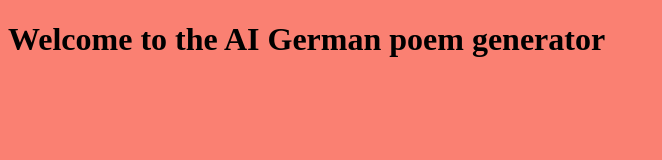
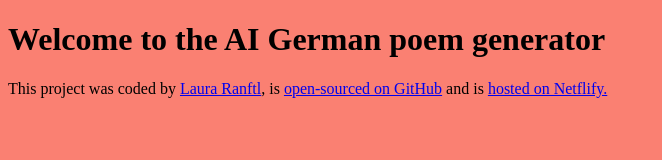
Before and after one commit to lautschr/german-poem-generator, a plain HTML site: page index.html in a window 1280 px wide. Shown: the whole page, without its empty margins (0-662 px from the left). Drawn offline with Linux system fonts and the light colour scheme.

Commit message:
Added footer

```diff
--- a/index.html
+++ b/index.html
@@ -1,14 +1,23 @@
 <!DOCTYPE html>
 <html lang="en">
-<head>
-    <meta charset="UTF-8">
-    <meta name="viewport" content="width=device-width, initial-scale=1.0">
-    <link rel="stylesheet" href="src/style.css">
+  <head>
+    <meta charset="UTF-8" />
+    <meta name="viewport" content="width=device-width, initial-scale=1.0" />
+    <link rel="stylesheet" href="src/style.css" />
     <title>AI German Poem Generator</title>
-</head>
-<body>
+  </head>
+  <body>
     <h1>Welcome to the AI German poem generator</h1>
 
+    <footer>
+      This project was coded by <a href="https://github.com/lautschr" target="_blank">Laura Ranftl</a>, is
+      <a
+        href="https://github.com/lautschr/german-poem-generator"
+        target="_blank"
+        >open-sourced on GitHub</a
+      > and is <a href="https://ai-ger-poem-gen.netlify.app/" target="_blank"> hosted on Netflify.</a>
+    </footer>
+
     <script src="src/index.js"></script>
-</body>
+  </body>
 </html>
```
